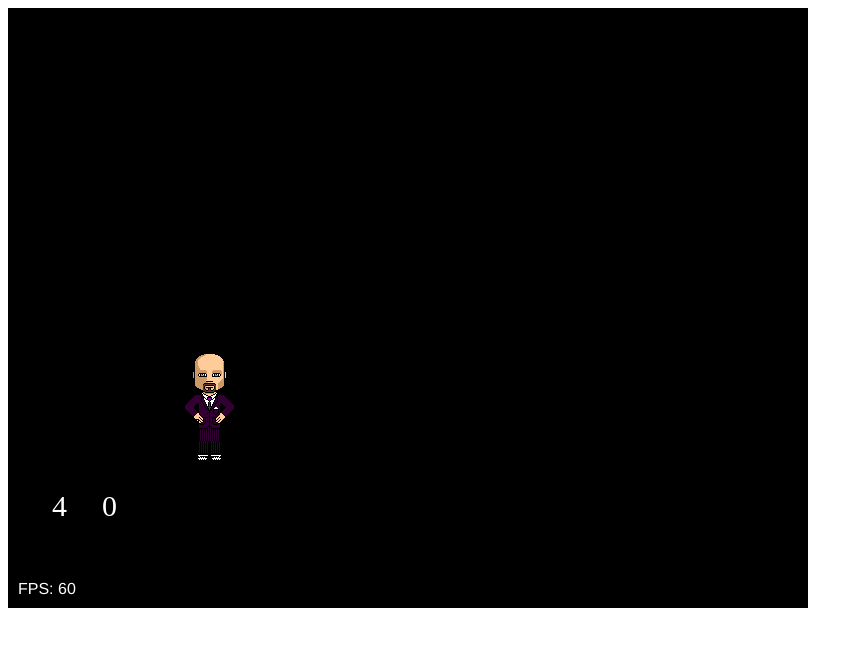
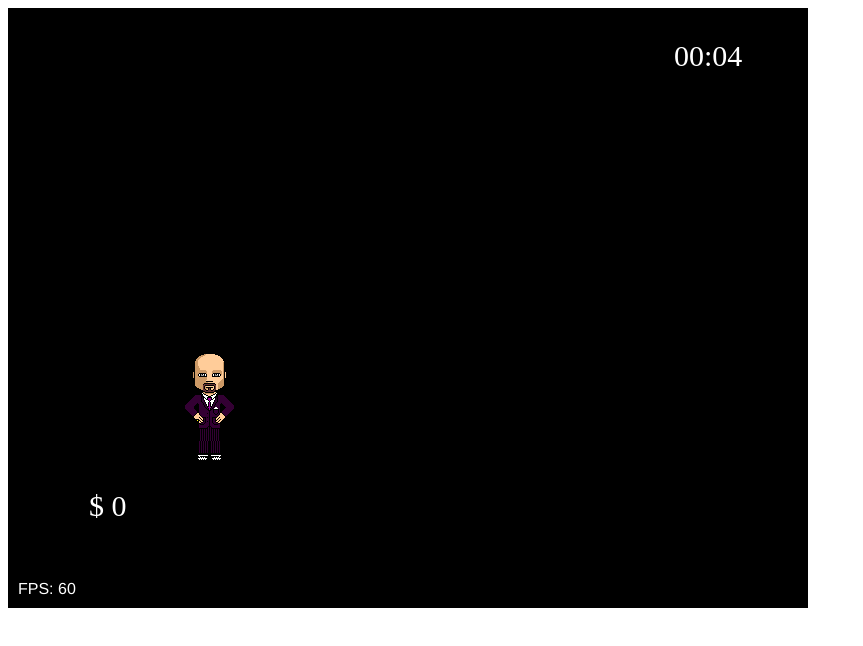
Before and after one commit to marcilioleite/gamesw, a plain HTML site: page index.html in a window 1280 px wide. Shown: the whole page, without its empty margins (0-863 px from the left). Drawn offline with Linux system fonts and the light colour scheme; a web font is replaced by a local one.

Commit message:
Relogio no canto

```diff
--- a/game.js
+++ b/game.js
@@ -12,12 +12,18 @@ var sprite = null
 
 function yield() {
 	gameData.money += 10
-	gui.moneyLabel.string = gameData.money.toString()
+	var money = "$ "+gameData.money.toString()
+	gui.moneyLabel.string = money
 }
 
 function ticTac() {
 	gameData.time++
-	gui.timeLabel.string = gameData.time.toString()
+	var minutes = Math.floor(gameData.time / 60)
+		minutes = minutes < 10 ? "0"+minutes : minutes
+	var seconds = gameData.time - minutes * 60
+		seconds = seconds < 10 ? "0"+seconds : seconds
+
+	gui.timeLabel.string = minutes + ":" + seconds
 }
 
 function PirateBay () {
@@ -26,14 +32,14 @@ function PirateBay () {
     var s = cc.Director.sharedDirector.winSize
 
     gui.timeLabel = new cc.Label({
-    	string: gameData.time.toString(),
+    	string: "00:00",
     	fontName: 'Londrina Solid',
     	fontSize: 30
     })
-    gui.timeLabel.position = new cc.Point(50, 100)
+    gui.timeLabel.position = new cc.Point(s.width - 100, s.height - 50)
 
     gui.moneyLabel = new cc.Label({
-    	string: gameData.money.toString(),
+    	string: "$ 0",
     	fontName: 'Londrina Solid',
     	fontSize: 30
     })
--- a/index.html
+++ b/index.html
@@ -21,7 +21,7 @@
 		<script src="game.js"></script>
 	</head>
     <body onload="runDemo()">
-        <div id="cocos2d-demo" style="width: 800px; height: 600px;">
+        <div id="cocos2d-demo" style="width: 800px; height: 600px; background: #fff">
         </div>
     </body>
 </html>
```
